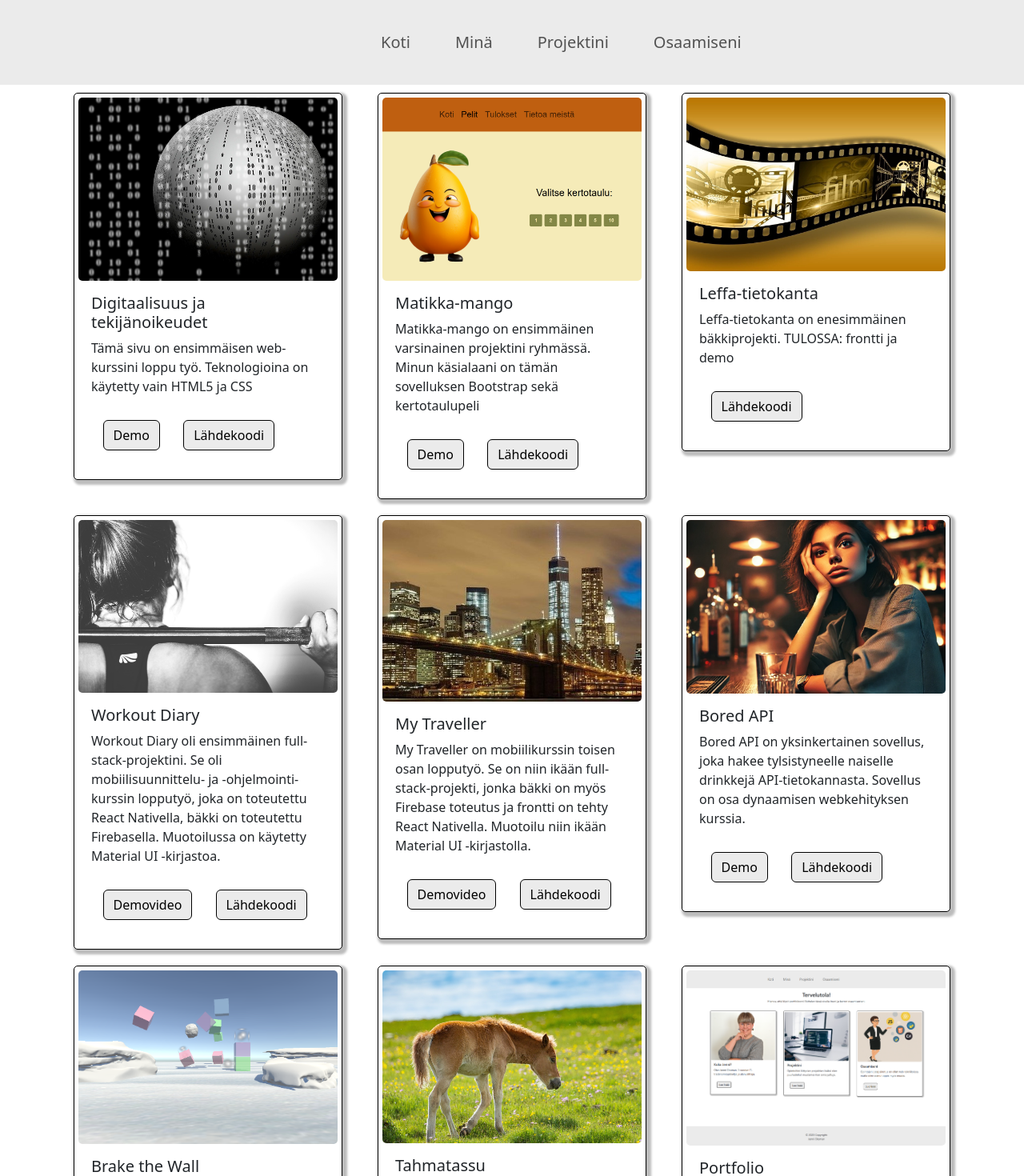
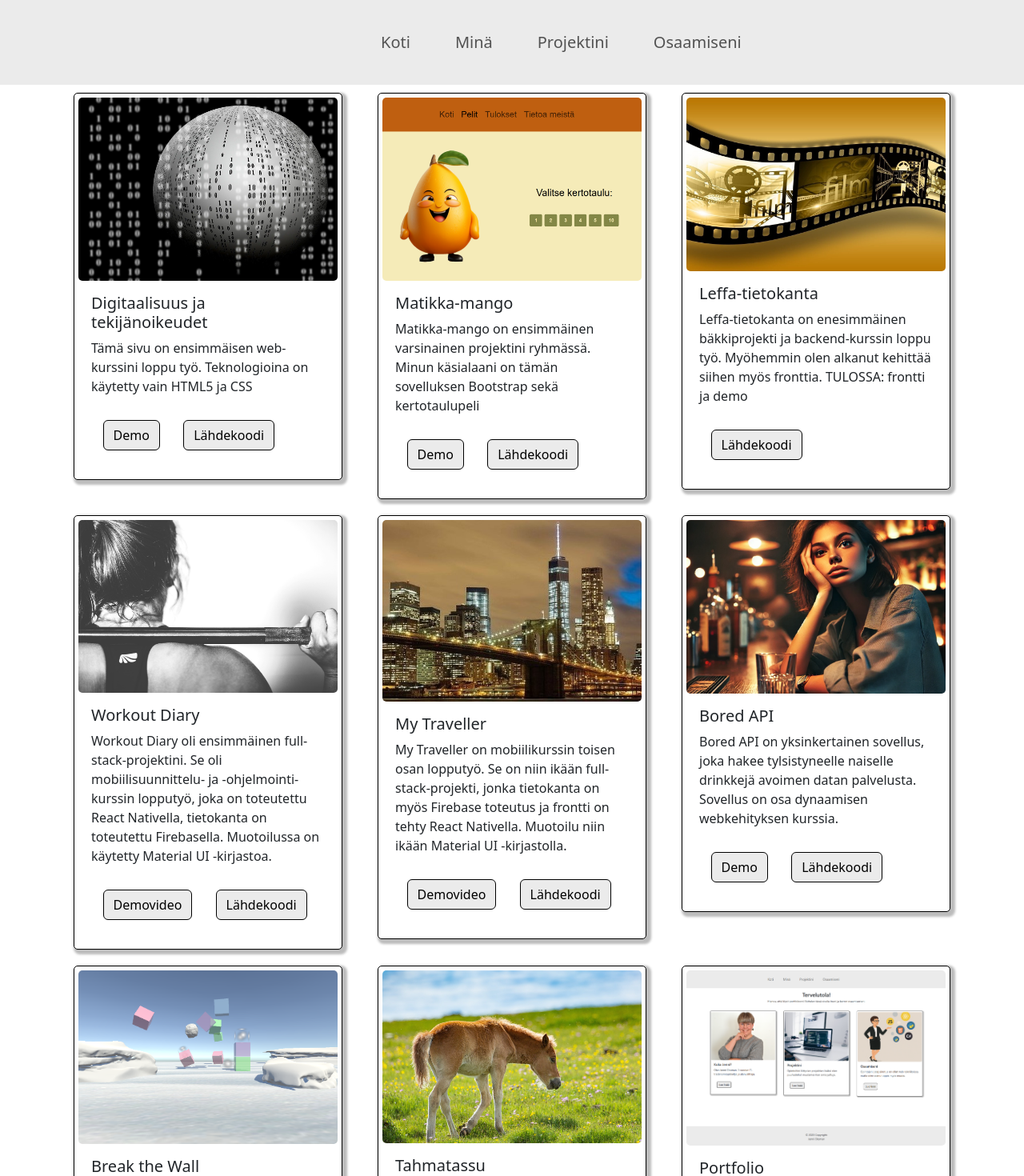
Before and after one commit to jennioksman/omaportfolio, a React (Vite) app: page /projects in a window 1280 px wide. Shown: the top 1470 px of the page at 80% size. Built offline with nearby package versions, Linux system fonts and the light colour scheme.

Commit message:
Projektikuvauksia parannettu.

```diff
--- a/src/components/projects.jsx
+++ b/src/components/projects.jsx
@@ -48,7 +48,7 @@ function CardContainer() {
         {
             picture: movie,
             title: 'Leffa-tietokanta',
-            text: 'Leffa-tietokanta on enesimmäinen bäkkiprojekti. TULOSSA: frontti ja demo',
+            text: 'Leffa-tietokanta on enesimmäinen bäkkiprojekti ja backend-kurssin loppu työ. Myöhemmin olen alkanut kehittää siihen myös fronttia. TULOSSA: frontti ja demo',
             buttontext2: 'Lähdekoodi',
             link1: '',
             link2: 'https://github.com/jennioksman/movieAssignment'
@@ -56,7 +56,7 @@ function CardContainer() {
         {
             picture: crossfit,
             title: 'Workout Diary',
-            text: 'Workout Diary oli ensimmäinen full-stack-projektini. Se oli mobiilisuunnittelu- ja -ohjelmointi-kurssin lopputyö, joka on toteutettu React Nativella, bäkki on toteutettu Firebasella. Muotoilussa on käytetty Material UI -kirjastoa.',
+            text: 'Workout Diary oli ensimmäinen full-stack-projektini. Se oli mobiilisuunnittelu- ja -ohjelmointi-kurssin lopputyö, joka on toteutettu React Nativella, tietokanta on toteutettu Firebasella. Muotoilussa on käytetty Material UI -kirjastoa.',
             buttontext1: 'Demovideo',
             buttontext2: 'Lähdekoodi',
             link1: 'https://www.youtube.com/watch?v=OMc2aFBnMsk',
@@ -65,7 +65,7 @@ function CardContainer() {
         {
             picture: town,
             title: 'My Traveller',
-            text: 'My Traveller on mobiilikurssin toisen osan lopputyö. Se on niin ikään full-stack-projekti, jonka bäkki on myös Firebase toteutus ja frontti on tehty React Nativella. Muotoilu niin ikään Material UI -kirjastolla.',
+            text: 'My Traveller on mobiilikurssin toisen osan lopputyö. Se on niin ikään full-stack-projekti, jonka tietokanta on myös Firebase toteutus ja frontti on tehty React Nativella. Muotoilu niin ikään Material UI -kirjastolla.',
             buttontext1: 'Demovideo',
             buttontext2: 'Lähdekoodi',
             link1: 'https://www.youtube.com/watch?v=u216wPlCVJ8',
@@ -74,7 +74,7 @@ function CardContainer() {
         {
             picture: bored,
             title: 'Bored API',
-            text: 'Bored API on yksinkertainen sovellus, joka hakee tylsistyneelle naiselle drinkkejä API-tietokannasta. Sovellus on osa dynaamisen webkehityksen kurssia.',
+            text: 'Bored API on yksinkertainen sovellus, joka hakee tylsistyneelle naiselle drinkkejä avoimen datan palvelusta. Sovellus on osa dynaamisen webkehityksen kurssia.',
             buttontext1: 'Demo',
             buttontext2: 'Lähdekoodi',
             link1: 'https://getdrink.netlify.app/',
@@ -82,7 +82,7 @@ function CardContainer() {
         },
         {
             picture: btw,
-            title: 'Brake the Wall',
+            title: 'Break the Wall',
             text: 'Tämä pelin pätkä on tehty Unityllä tiiviissä yhtistyässä tekoälyn kanssa osana Tekoäly tietojenkäsittelyn työvälineenä - kurssia. Peli on yksinkertainen ammuntapeli, jossa pelaajan tavoitteena on rikkoa muuri.',
             buttontext1: 'Demovideo',
             buttontext2: 'Lähdekoodi',
```
